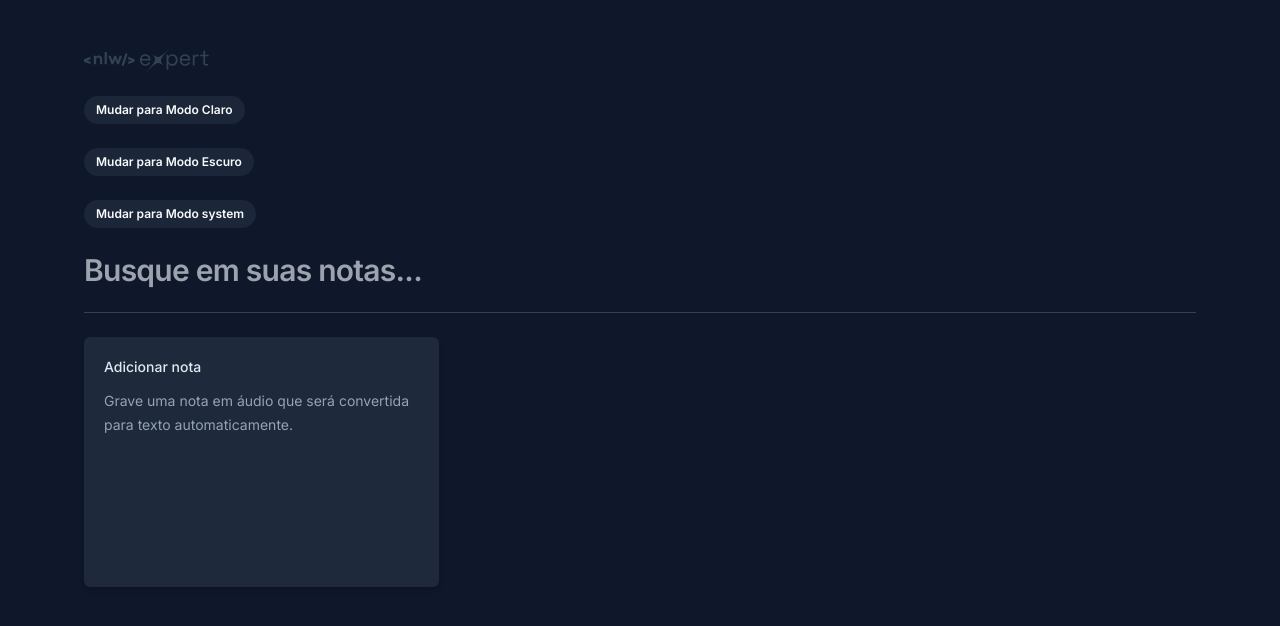
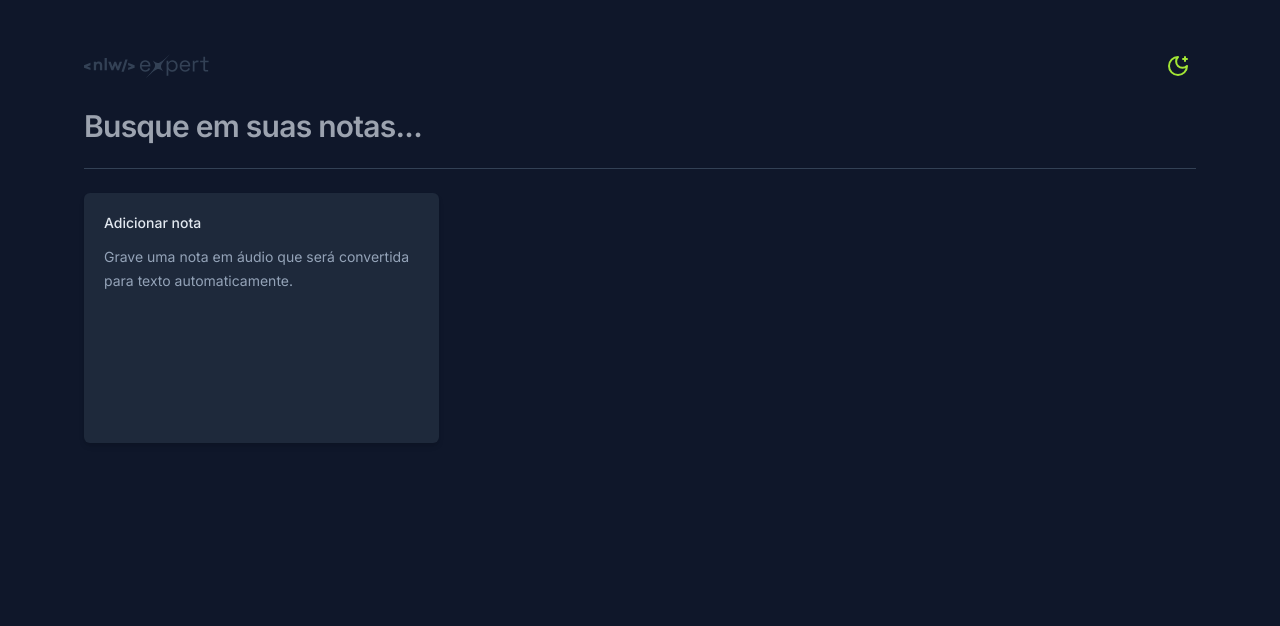
Before and after one commit to romerioribeiro25/nlw-expert-react, a React (Vite) app: page / in a window 1280 px wide. Shown: the top 626 px of the page. Built offline with nearby package versions, Linux system fonts and the light colour scheme.

Commit message:
add tailwind-variants dependency

```diff
--- a/package.json
+++ b/package.json
@@ -16,7 +16,8 @@
     "react": "^18.2.0",
     "react-dom": "^18.2.0",
     "react-helmet-async": "^2.0.4",
-    "sonner": "^1.3.1"
+    "sonner": "^1.3.1",
+    "tailwind-variants": "^0.2.0"
   },
   "devDependencies": {
     "@types/dom-speech-recognition": "^0.0.4",
--- a/src/app.tsx
+++ b/src/app.tsx
@@ -1,6 +1,6 @@
 import { ChangeEvent, useMemo, useState, useCallback } from "react";
 import { Helmet, HelmetProvider } from 'react-helmet-async';
-import logo from "./assets/logo-nlw-expert.svg";
+import { Navbar } from "./components/navbar";
 import { NewNoteCard } from "./components/new-note-card";
 import { NoteCard } from "./components/note-card";
 import { ThemeProvider, useTheme } from "./context/theme";
@@ -12,7 +12,7 @@ interface Note {
 }
 
 function App() {
-  const { setPrefersTheme, userPrefersTheme } = useTheme();
+  const { userPrefersTheme } = useTheme();
   const [search, setSearch] = useState("");
 
   const [notes, setNotes] = useState<Note[]>(() => {
@@ -74,20 +74,7 @@ function App() {
       </Helmet>
 
       <div className="mx-auto max-w-6xl my-12 space-y-6 px-5">
-        <img src={logo} alt="NLW Expert" />
-
-        <button onClick={() => setPrefersTheme('light')} className="text-xs leading-5 font-semibold bg-slate-400/10 rounded-full py-1 px-3 flex items-center space-x-2 hover:bg-slate-400/20">
-          Mudar para Modo Claro
-        </button>
-
-        <button onClick={() => setPrefersTheme('dark')} className="text-xs leading-5 font-semibold bg-slate-400/10 rounded-full py-1 px-3 flex items-center space-x-2 hover:bg-slate-400/20">
-          Mudar para Modo Escuro
-        </button>
-
-        <button onClick={() => setPrefersTheme('system')} className="text-xs leading-5 font-semibold bg-slate-400/10 rounded-full py-1 px-3 flex items-center space-x-2 hover:bg-slate-400/20">
-          Mudar para Modo system
-        </button>
-
+        <Navbar />
         <form className="w-full">
           <input
             type="text"
--- /dev/null
+++ b/src/components/navbar.tsx
@@ -0,0 +1,64 @@
+import { useMemo } from "react";
+import { Theme, useTheme } from "../context/theme";
+import * as DropdownMenu from '@radix-ui/react-dropdown-menu';
+import { Sun, MoonStar, Monitor, LucideIcon,  } from "lucide-react";
+import logo from "../assets/logo-nlw-expert.svg";
+
+type ThemeIcons = {
+  [key in Theme]: LucideIcon
+};
+
+const themeIcons: ThemeIcons = {
+  light: Sun,
+  dark: MoonStar,
+  system: Monitor,
+};
+
+interface IconProps {
+  theme: Theme;
+  className: string;
+}
+
+const DynamicIcon: React.FC<IconProps> = ({ theme, className }) => {
+  const Icon = useMemo(() => themeIcons[theme], [theme]);
+  return <Icon className={className} />;
+};
+
+export function Navbar() {
+  const { theme, setPrefersTheme } = useTheme();
+  const themeOptions: Theme[] = ['light', 'dark', 'system'];
+  const ThemeIcon = useMemo(() => (theme === 'light' ? themeIcons[theme]: themeIcons['dark']), [theme]);
+
+  return (
+    <div className="flex items-center justify-between">
+      <img src={logo} alt="NLW Expert" />
+
+      <DropdownMenu.Root>
+        <DropdownMenu.Trigger asChild>
+          <button className="rounded-full hover:bg-slate-800/5 dark:hover:bg-slate-800/60 p-1.5 text-lime-600 dark:text-lime-400 hover:text-lime-800 dark:hover:text-lime-600 transition duration-300">
+            <ThemeIcon className="size-6" />
+          </button>
+        </DropdownMenu.Trigger>
+
+        <DropdownMenu.Portal>
+          <DropdownMenu.Content
+            className="bg-white rounded-md text-sm ring-1 ring-slate-900/10 shadow-lg w-36 overflow-hidden outline-none"
+            sideOffset={10}
+            align="center"
+          >
+            {themeOptions.map((themeOption, index) => (
+              <DropdownMenu.Item
+                key={index}
+                className="py-2 px-3 flex items-center cursor-pointer hover:bg-slate-100 gap-2 text-slate-700 outline-none"
+                onClick={() => setPrefersTheme(themeOption)}
+              >
+                <DynamicIcon theme={themeOption} className="size-5" />
+                {themeOption.charAt(0).toUpperCase() + themeOption.slice(1)}
+              </DropdownMenu.Item>
+            ))}
+          </DropdownMenu.Content>
+        </DropdownMenu.Portal>
+      </DropdownMenu.Root>
+    </div>
+  )
+}
--- a/src/context/theme.tsx
+++ b/src/context/theme.tsx
@@ -1,6 +1,6 @@
 import React, { createContext, useCallback, useContext, useEffect, useMemo, useState } from "react";
 
-type Theme = 'light' | 'dark' | 'system'
+export type Theme = 'light' | 'dark' | 'system'
 
 type UserPrefersTheme = 'light' | 'dark';
 
```
Also changed, not shown: 1 other file (tests, documents, lock files or other folders).
